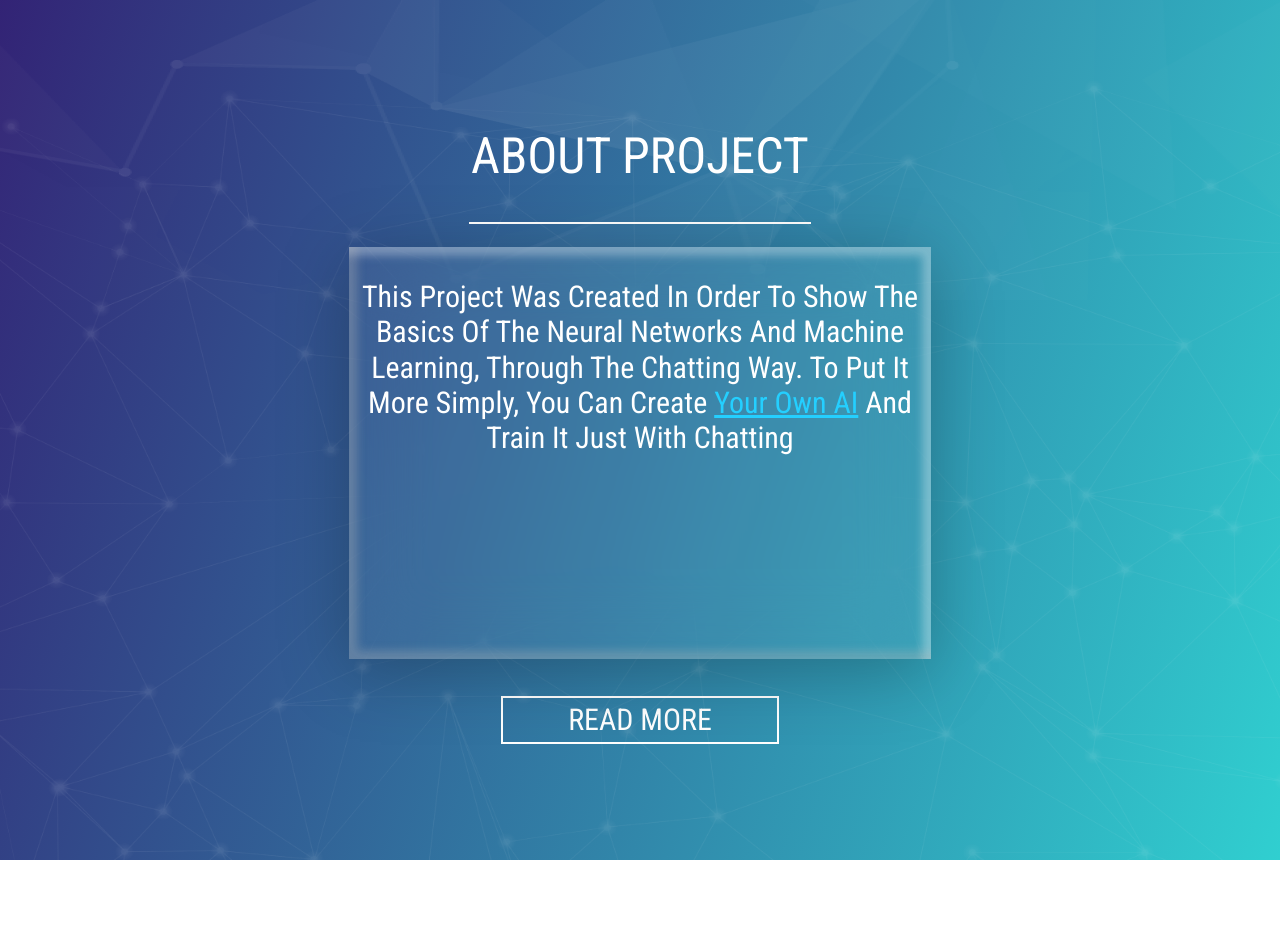
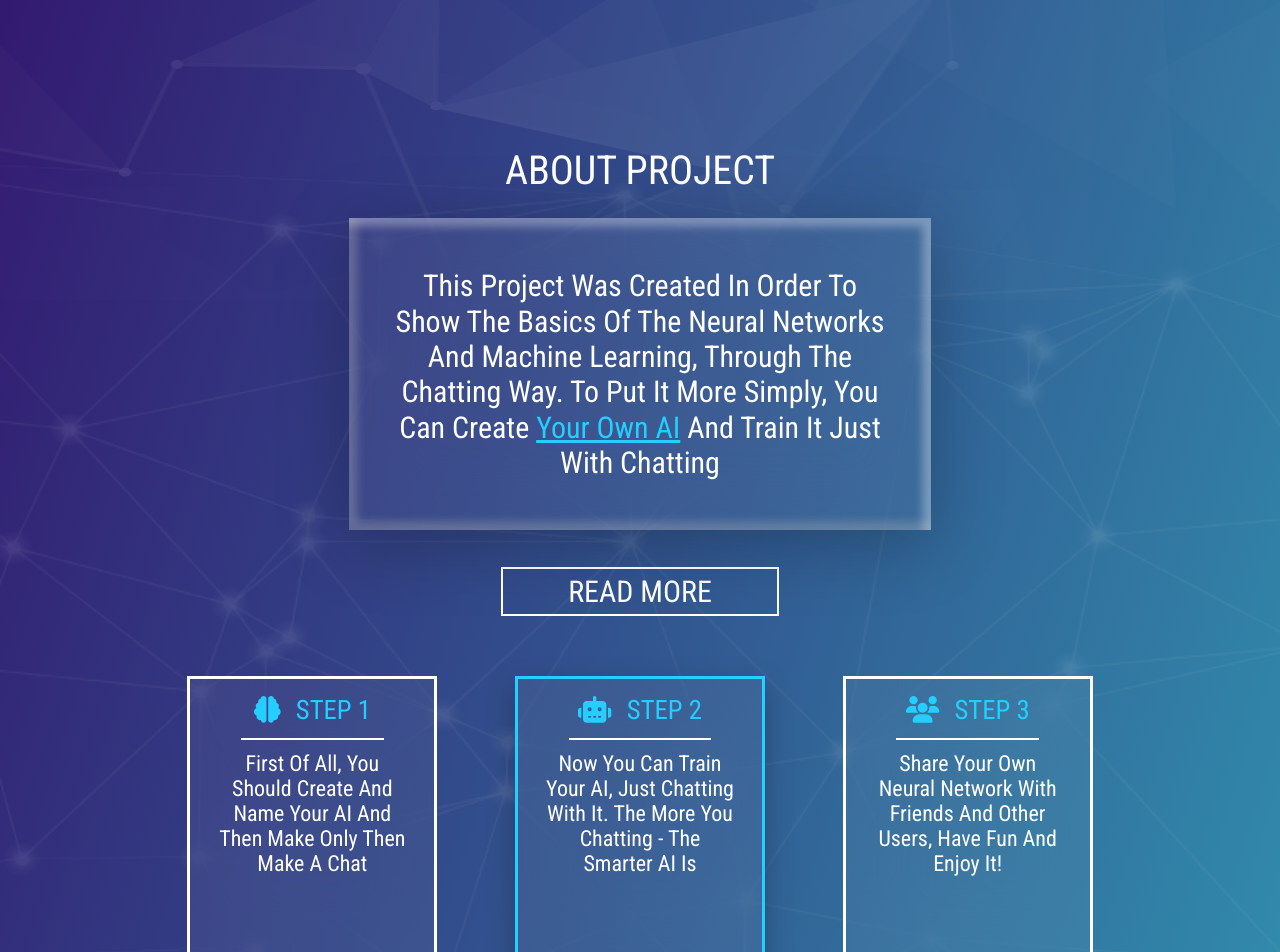
Before and after one commit to k1ngsterr1/AI-NETWORK, a React (Create React App) app: page / in a window 1280 px wide. Shown: the part 780-1732 px from the top of the page. Before the commit the page ends 1640 px from the top, so only its background shows below. Built offline with nearby package versions, Linux system fonts and the light colour scheme.

Commit message:
alpha 0.9

```diff
--- a/src/components/AboutUs.js
+++ b/src/components/AboutUs.js
@@ -1,11 +1,15 @@
 import React from "react";
 import "../styles/about_styles/about-styles.css";
+import { FontAwesomeIcon } from "@fortawesome/react-fontawesome";
+import { faBrain } from "@fortawesome/free-solid-svg-icons";
+import { faRobot } from "@fortawesome/free-solid-svg-icons";
+import { faUsers } from "@fortawesome/free-solid-svg-icons";
 
 const AboutUs = () => {
   return (
     <div className="second-screen">
       <h2 className="about-project-header">About Project</h2>
-      <figure className="separator"></figure>
+      <figure className="separator-2"></figure>
       <div className="glass-div">
         <p className="about-us-paragraph">
           This Project Was Created In Order To Show the basics of the neural
@@ -16,6 +20,38 @@ const AboutUs = () => {
         </p>
       </div>
       <button className="read-more">READ MORE</button>
+      <section className="cards-container">
+        <article className="card-one">
+          <h3 className="card-one-header">
+            <FontAwesomeIcon className="icon-1" icon={faBrain} /> STEP 1
+          </h3>
+          <figure className="separator-c-1"></figure>
+          <p className="card-one-text">
+            first of all, you should create and name your aI and then make only
+            then make a chat
+          </p>
+        </article>
+        <article className="card-two">
+          <h3 className="card-two-header">
+            <FontAwesomeIcon className="icon-2" icon={faRobot} /> STEP 2
+          </h3>
+          <figure className="separator-c-2"></figure>
+          <p className="card-two-text">
+            Now you can train Your AI, Just chatting with it. the more you
+            chatting - the smarter aI Is
+          </p>
+        </article>
+        <article className="card-three">
+          <h3 className="card-three-header">
+            <FontAwesomeIcon className="icon-3" icon={faUsers} /> STEP 3
+          </h3>
+          <figure className="separator-c-3"></figure>
+          <p className="card-three-text">
+            Share your own neural network with friends and other users, have fun
+            and enjoy it!
+          </p>
+        </article>
+      </section>
     </div>
   );
 };
--- a/src/styles/about_styles/about-styles.css
+++ b/src/styles/about_styles/about-styles.css
@@ -3,14 +3,14 @@
   background-size: cover;
   background-position: center center;
   width: 100%;
-  height: 100vh;
+  height: 200vh;
 }
 
 .second-screen {
   width: 71.40625%;
-  height: 100vh;
+  height: 200vh;
   margin: auto;
-  margin-top: 100;
+  margin-top: 20px;
   display: flex;
   flex-direction: column;
   align-items: center;
@@ -24,27 +24,27 @@
      -moz-user-select: none;
       -ms-user-select: none;
           user-select: none;
-  font-size: 50px;
-  line-height: 59px;
+  font-size: clamp(40px, 2.6041666667vw, 70px);
   color: #ffffff;
   margin-top: clamp(50px, 5.2083333333vw, 300px);
   text-transform: uppercase;
 }
 
-.separator {
+.separator-2 {
   width: clamp(200px, 26.7708333333vw, 600px);
   height: 2px;
 }
 
 .glass-div {
   width: clamp(300px, 45.5208333333vw, 974px);
-  height: 412px;
+  height: clamp(312px, 21.4583333333vw, 512px);
   background: rgba(217, 217, 217, 0.06);
   box-shadow: 0px 12px 65px rgba(0, 0, 0, 0.25), inset 8.57333px -8.57333px 8.57333px rgba(182, 182, 182, 0.32), inset -8.57333px 8.57333px 8.57333px rgba(255, 255, 255, 0.32);
   -webkit-backdrop-filter: blur(37.7227px);
           backdrop-filter: blur(37.7227px);
   margin-top: clamp(14px, 1.7708333333vw, 54px);
   display: flex;
+  align-items: center;
   justify-content: center;
 }
 
@@ -52,9 +52,8 @@
   font-family: "Roboto Condensed";
   font-style: normal;
   font-weight: 400;
-  margin-top: clamp(26px, 2.5vw, 66px);
-  width: clamp(622px, 38.9583333333vw, 874px);
-  font-size: clamp(20px, 2.34375vw, 65px);
+  width: 85.5835240275%;
+  font-size: clamp(23px, 2.34375vw, 65px);
   line-height: clamp(33px, 2.7604166667vw, 73px);
   text-align: center;
   color: #ffffff;
@@ -81,4 +80,78 @@
   border: 2px solid white;
   color: #ffffff;
   font-size: clamp(25px, 2.34375vw, 65px);
+  transition: 0.3s all;
+}
+.read-more:hover {
+  border: none;
+  background-color: #00cffd;
+  box-shadow: 0px 4px 31px 5px rgba(0, 207, 253, 0.9);
+}
+
+.cards-container {
+  width: clamp(638px, 70.7291666667vw, 1538px);
+  height: clamp(240px, 36.2860192102vh, 440px);
+  margin-top: clamp(50px, 4.6875vw, 120px);
+  display: flex;
+  justify-content: space-between;
+}
+
+.card-one, .card-two, .card-three {
+  width: 27.6141384389%;
+  height: 100%;
+  border: 3px solid white;
+  display: flex;
+  flex-direction: column;
+  align-items: center;
+  background: rgba(217, 217, 217, 0.06);
+  -webkit-backdrop-filter: blur(37.72px);
+          backdrop-filter: blur(37.72px);
+  transition: 0.3s all;
+}
+.card-one:hover, .card-two:hover, .card-three:hover {
+  border: 3px solid #24CFFF;
+  box-shadow: 0px 4px 40px 10px rgba(0, 174, 223, 0.8);
+}
+
+.card-two {
+  border: 3px solid #24CFFF;
+  box-shadow: 0px 10px 26px rgba(0, 0, 0, 0.25);
+}
+
+.card-one-header, .card-two-header, .card-three-header {
+  font-family: "Roboto Condensed";
+  font-style: normal;
+  font-weight: 400;
+  font-size: clamp(25px, 2.0833333333vw, 50px);
+  text-align: center;
+  text-transform: uppercase;
+  color: #24CFFF;
+  -webkit-user-select: none;
+     -moz-user-select: none;
+      -ms-user-select: none;
+          user-select: none;
+  margin-top: clamp(13px, 1.1979166667vw, 33px);
+}
+
+.icon-1, .icon-2, .icon-3 {
+  margin-right: clamp(8px, 0.7291666667vw, 24px);
+}
+
+.separator-c-1, .separator-c-2, .separator-c-3 {
+  width: clamp(114px, 11.1458333333vw, 314px);
+  height: 2px;
+  background-color: #ffffff;
+  margin-top: clamp(5px, 1.4941302028vh, 24px);
+}
+
+.card-one-text, .card-two-text, .card-three-text {
+  font-family: "Roboto Condensed";
+  font-style: normal;
+  font-weight: 400;
+  width: 77.0666666667%;
+  margin-top: clamp(7px, 0.8854166667vw, 27px);
+  font-size: clamp(21px, 1.71875vw, 43px);
+  text-align: center;
+  color: #ffffff;
+  text-transform: capitalize;
 }/*# sourceMappingURL=about-styles.css.map */
--- a/src/styles/about_styles/about-styles.sass
+++ b/src/styles/about_styles/about-styles.sass
@@ -9,13 +9,13 @@ $userHover: #7ce0ff
     background-size: cover
     background-position: center center
     width: 100%
-    height: 100vh
+    height: 200vh
 
 .second-screen
     width: 71.40625%
-    height: 100vh
+    height: 200vh
     margin: auto
-    margin-top: 100
+    margin-top: 20px
     display: flex
     flex-direction: column
     align-items: center
@@ -25,33 +25,32 @@ $userHover: #7ce0ff
     font-style: normal
     font-weight: 500
     user-select: none
-    font-size: 50px
-    line-height: 59px
+    font-size: clamp(40px,2.6041666666666665vw,70px)
     color: $text
     margin-top: clamp(50px,5.208333333333333vw,300px)
     text-transform: uppercase
 
-.separator
+.separator-2
     width: clamp(200px,26.770833333333332vw, 600px)
     height: 2px
 
 .glass-div
     width: clamp(300px,45.520833333333336vw, 974px)
-    height: 412px
+    height: clamp(312px,21.458333333333332vw,512px)
     background: rgba(217, 217, 217, 0.06)
     box-shadow: 0px 12px 65px rgba(0, 0, 0, 0.25), inset 8.57333px -8.57333px 8.57333px rgba(182, 182, 182, 0.32), inset -8.57333px 8.57333px 8.57333px rgba(255, 255, 255, 0.32)
     backdrop-filter: blur(37.7227px)
     margin-top: clamp(14px,1.7708333333333333vw, 54px)
     display: flex
+    align-items: center
     justify-content: center
 
 .about-us-paragraph
     font-family: 'Roboto Condensed'
     font-style: normal
     font-weight: 400
-    margin-top: clamp(26px,2.5vw, 66px)
-    width: clamp(622px,38.958333333333336vw,874px)
-    font-size: clamp(20px,2.34375vw, 65px)
+    width: 85.58352402745996%
+    font-size: clamp(23px,2.34375vw, 65px)
     line-height: clamp(33px,2.7604166666666665vw,73px)
     text-align: center
     color: $text
@@ -75,3 +74,65 @@ $userHover: #7ce0ff
     border: 2px solid white
     color: $text
     font-size: clamp(25px,2.34375vw,65px)
+    transition: 0.3s all
+    &:hover
+        border: none
+        background-color: $mainBlue
+        box-shadow: 0px 4px 31px 5px rgba(0, 207, 253, 0.9)
+
+.cards-container
+    width: clamp(638px,70.72916666666667vw, 1538px)
+    height: clamp(240px,36.28601921024546vh,440px)
+    margin-top: clamp(50px,4.6875vw, 120px)
+    display: flex
+    justify-content: space-between
+
+.card-one, .card-two, .card-three
+    width: 27.61413843888071%
+    height: 100%
+    border: 3px solid white
+    display: flex
+    flex-direction: column
+    align-items: center
+    background: rgba(217, 217, 217, 0.06)
+    backdrop-filter: blur(37.72px)
+    transition: 0.3s all
+    &:hover
+        border: 3px solid $blueForText
+        box-shadow: 0px 4px 40px 10px rgba(0, 174, 223, 0.8)
+.card-two
+    border: 3px solid $blueForText
+    box-shadow: 0px 10px 26px rgba(0, 0, 0, 0.25)
+
+.card-one-header, .card-two-header, .card-three-header
+    font-family: 'Roboto Condensed'
+    font-style: normal
+    font-weight: 400
+    font-size: clamp(25px,2.0833333333333335vw, 50px)
+    text-align: center
+    text-transform: uppercase
+    color: $blueForText
+    user-select: none
+    margin-top: clamp(13px,1.1979166666666667vw,33px)
+
+.icon-1, .icon-2, .icon-3
+    margin-right: clamp(8px,0.7291666666666666vw, 24px)
+
+.separator-c-1, .separator-c-2, .separator-c-3
+    width: clamp( 114px,11.145833333333334vw, 314px)
+    height: 2px
+    background-color: $text
+    margin-top: clamp(5px, 1.4941302027748133vh, 24px)
+
+.card-one-text, .card-two-text, .card-three-text
+    font-family: 'Roboto Condensed'
+    font-style: normal
+    font-weight: 400
+    width: 77.06666666666666%
+    margin-top: clamp(7px,0.8854166666666666vw, 27px)
+    font-size: clamp(21px,1.71875vw, 43px)
+    text-align: center
+    color: $text
+    text-transform: capitalize
+
+// Breakpoints
--- a/src/styles/main_styles/main-styles.css
+++ b/src/styles/main_styles/main-styles.css
@@ -8,7 +8,7 @@
 body {
   background-image: url(/src/images/BG-MAIN.png), linear-gradient(287.56deg, #30CFD0 0%, #330867 100%);
   background-repeat: no-repeat;
-  height: 200vh;
+  height: 600vh;
   font-family: "Roboto Condensed", sans-serif;
 }
 body .app {
@@ -24,6 +24,7 @@ body .navigation {
   height: 35px;
   color: #ffffff;
   display: flex;
+  margin: auto;
   justify-content: space-between;
   align-items: center;
   font-size: clamp(15px, 1.5625vw, 45px);
@@ -156,7 +157,7 @@ body .square {
 }
 
 .buttons {
-  margin-top: clamp(65px, 3.90625vw, 85px);
+  margin-top: clamp(35px, 3.90625vw, 85px);
   width: clamp(400px, 44.6354166667vw, 957px);
   display: flex;
   font-family: "Roboto Condensed", sans-serif;
@@ -206,10 +207,10 @@ body .square {
 
 .brain-picture {
   position: absolute;
-  width: clamp(380px, 34.8958333333vw, 780px);
-  height: clamp(370px, 34.5958333333vw, 770px);
+  width: clamp(280px, 34.8958333333vw, 780px);
+  height: clamp(270px, 34.5958333333vw, 770px);
   left: 59.4270833333vw;
-  top: clamp(220px, 11.9791666667vw, 300px);
+  top: clamp(170px, 11.9791666667vw, 300px);
   -webkit-user-select: none;
      -moz-user-select: none;
       -ms-user-select: none;
@@ -281,7 +282,7 @@ body .square {
   body {
     background-image: url(/src/images/BG1024PX.png), linear-gradient(287.56deg, #30CFD0 0%, #330867 100%);
     background-repeat: no-repeat;
-    height: 200vh;
+    height: 400vh;
     font-family: "Roboto Condensed", sans-serif;
   }
 }/*# sourceMappingURL=main-styles.css.map */
--- a/src/styles/main_styles/main-styles.sass
+++ b/src/styles/main_styles/main-styles.sass
@@ -16,7 +16,7 @@ $userHover: #7ce0ff
 body
     background-image: url(/src/images/BG-MAIN.png), linear-gradient(287.56deg, #30CFD0 0%, #330867 100%)
     background-repeat: no-repeat
-    height: 200vh
+    height: 600vh
     font-family: 'Roboto Condensed', sans-serif
 
     .app
@@ -32,6 +32,7 @@ body
         height: 35px
         color: $text
         display: flex
+        margin: auto
         justify-content: space-between
         align-items: center
         font-size: clamp(15px,1.5625vw, 45px)
@@ -142,7 +143,7 @@ body
     margin-left: clamp(10px,0.78125vw,20px)
 
 .buttons
-    margin-top: clamp( 65px,3.90625vw,85px)
+    margin-top: clamp( 35px,3.90625vw,85px)
     width: clamp(400px,44.635416666666664vw,957px)
     display: flex
     font-family: 'Roboto Condensed', sans-serif
@@ -188,10 +189,10 @@ body
 
 .brain-picture
     position: absolute
-    width: clamp(380px,34.895833333333336vw, 780px)
-    height: clamp(370px,34.595833333333336vw, 770px)
+    width: clamp(280px,34.895833333333336vw, 780px)
+    height: clamp(270px,34.595833333333336vw, 770px)
     left: 59.427083333333336vw
-    top: clamp(220px,11.979166666666666vw,300px)
+    top: clamp(170px,11.979166666666666vw,300px)
     user-select: none
     pointer-events: none
 
@@ -266,5 +267,7 @@ body
     body
         background-image: url(/src/images/BG1024PX.png), linear-gradient(287.56deg, #30CFD0 0%, #330867 100%)
         background-repeat: no-repeat
-        height: 200vh
+        height: 400vh
         font-family: 'Roboto Condensed', sans-serif
+
+@media screen and (max-width:1090px)
```
Also changed, not shown: 2 other files (tests, documents, lock files or other folders).
